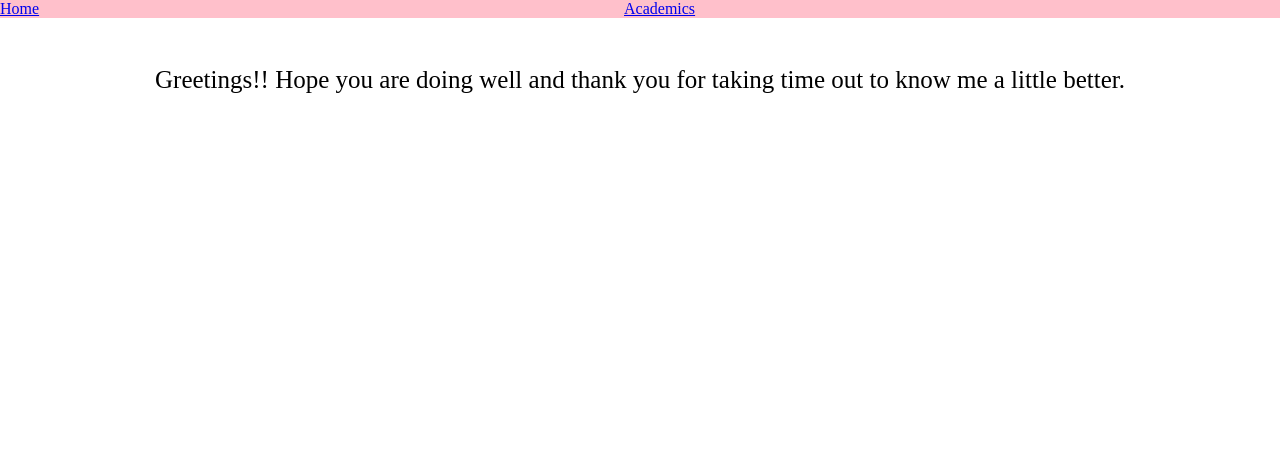
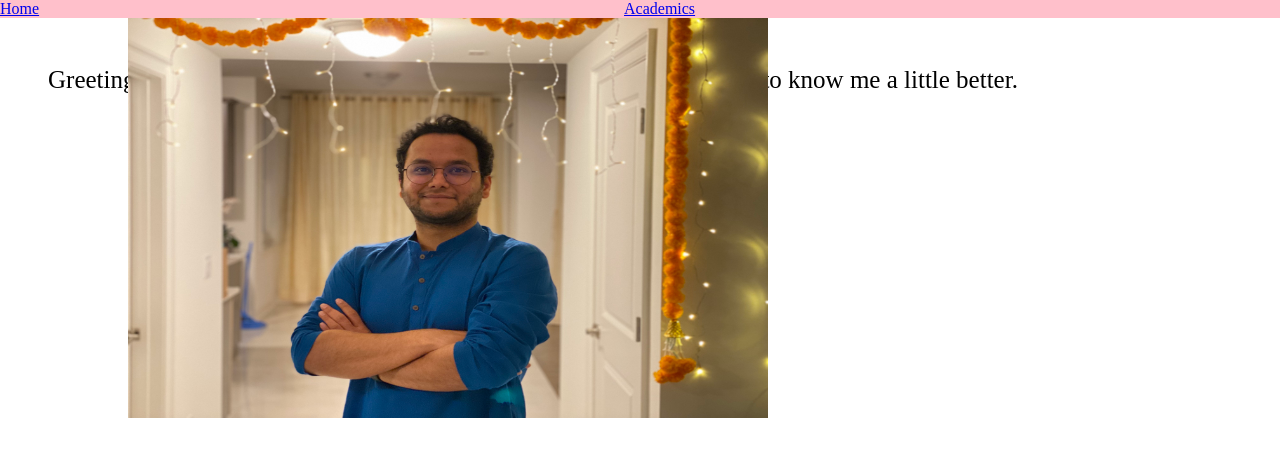
Before and after one commit to anujgit7/Personal_Website, a React (Create React App) app: page / in a window 1280 px wide. Shown: the top 456 px of the page. Built offline with nearby package versions, Linux system fonts and the light colour scheme.

Commit message:
Home component in progress, added profile photo

```diff
--- a/src/home.js
+++ b/src/home.js
@@ -1,8 +1,27 @@
+import IMG_3559 from './IMG_3559.jpeg';
+
 function Home () {
     return (
-    <p>Greetings!! Hope you are doing well and thank you for taking time out to know me a little better.
-    </p>
+        <div style={styles.div}>
+            <p>Greetings!! Hope you are doing well and thank you for taking time out
+                to know me a little better.</p>
+            {/* <img source={require('./IMG_3559.jpeg')} style={styles.img}></img> */}
+            <img src={IMG_3559} alt={'Profile Photo'} style={styles.img}></img>
+        </div>
     );
 }
 
+const styles = {
+
+    div : {
+        display: 'flex',
+        flexDirection: 'row',
+    },
+
+    img : {
+        width:'50%',
+        height: '50%',
+    }
+}
+
 export default Home;
```
Also changed, not shown: src/IMG_3559.jpeg (added), 1 other file (tests, documents, lock files or other folders).
